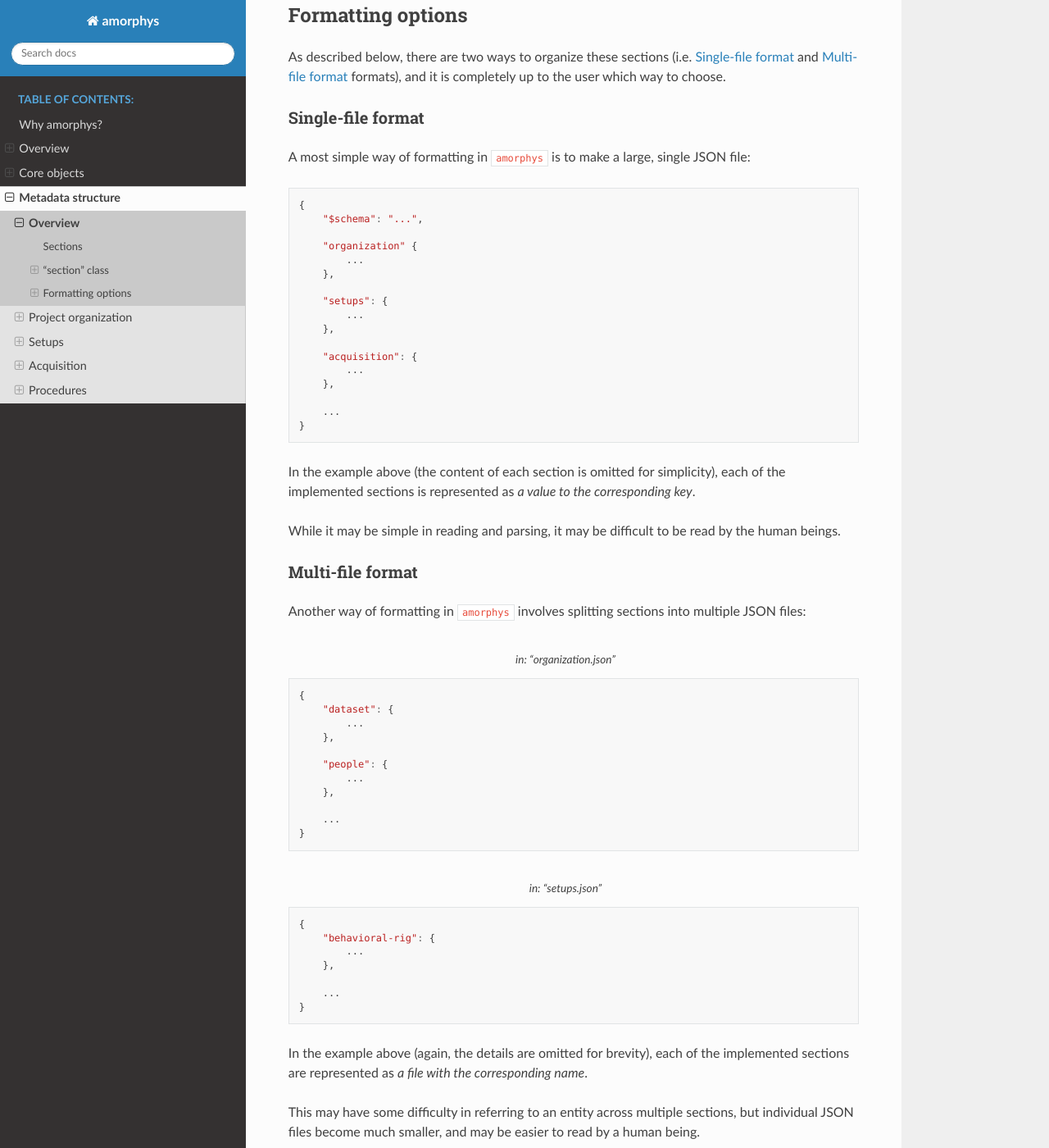
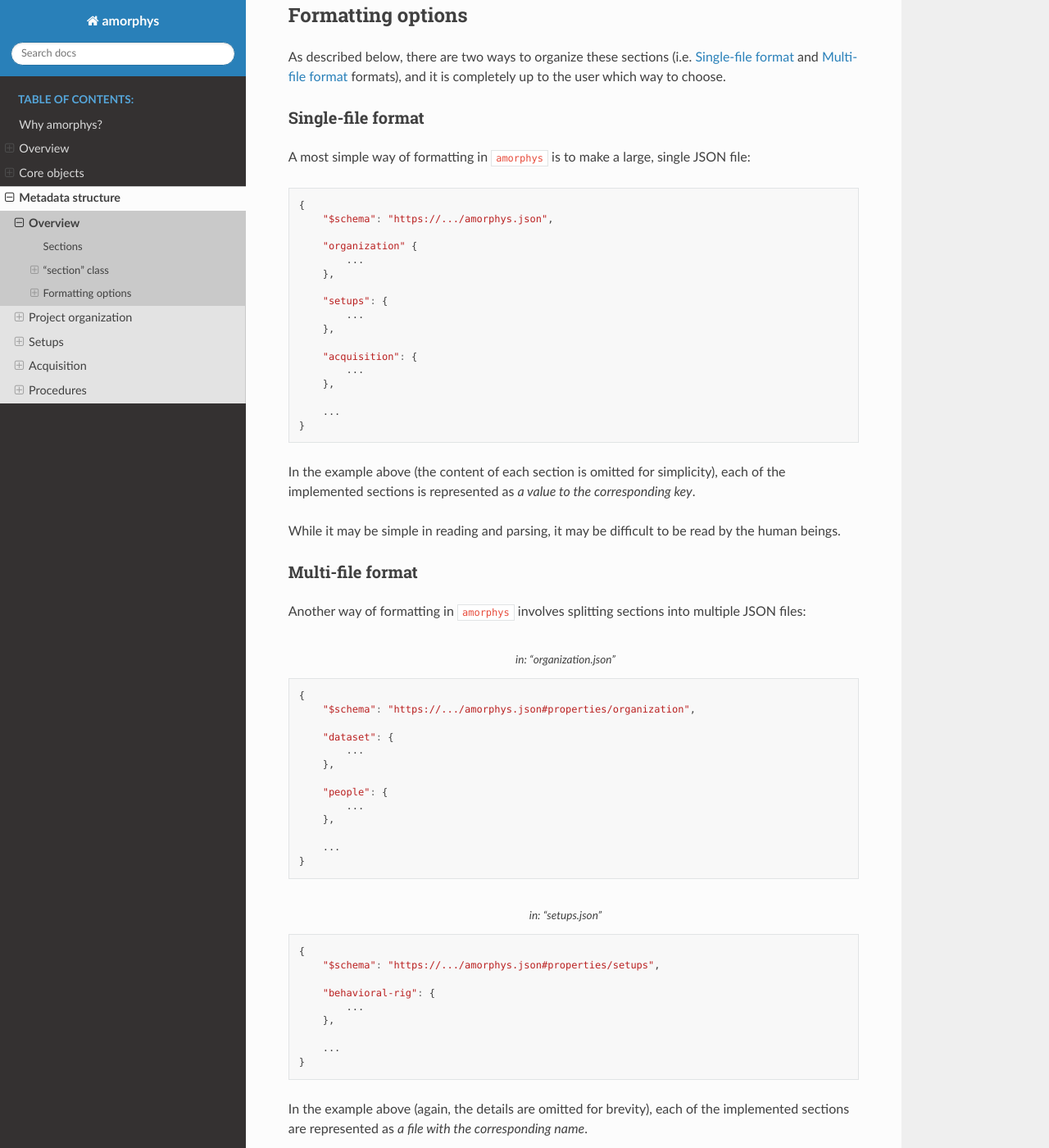
Before and after one commit to gwappa/amorphys, a Sphinx documentation site: the page built from docs/source/writing/overview.rst, in a window 1280 px wide and 1400 px high, scrolled down 949 px. Shown: the whole window at 82% size. Built offline with Sphinx 7.4.7 and the Read the Docs theme 2.0.0, drawn with Linux system fonts in a browser that asks for light colours.

Commit message:
add temorary schema URI

```diff
--- a/docs/source/writing/overview.rst
+++ b/docs/source/writing/overview.rst
@@ -51,7 +51,7 @@ A most simple way of formatting in ``amorphys`` is to make a large, single JSON
 .. code-block:: JavaScript
 
     {
-        "$schema": "...",
+        "$schema": "https://.../amorphys.json",
 
         "organization" {
             ...
@@ -86,6 +86,8 @@ Another way of formatting in ``amorphys`` involves splitting sections into multi
     :caption: in: "organization.json"
 
     {
+        "$schema": "https://.../amorphys.json#properties/organization",
+
         "dataset": {
             ...
         },
@@ -101,6 +103,8 @@ Another way of formatting in ``amorphys`` involves splitting sections into multi
     :caption: in: "setups.json"
 
     {
+        "$schema": "https://.../amorphys.json#properties/setups",
+
         "behavioral-rig": {
             ...
         },
```
